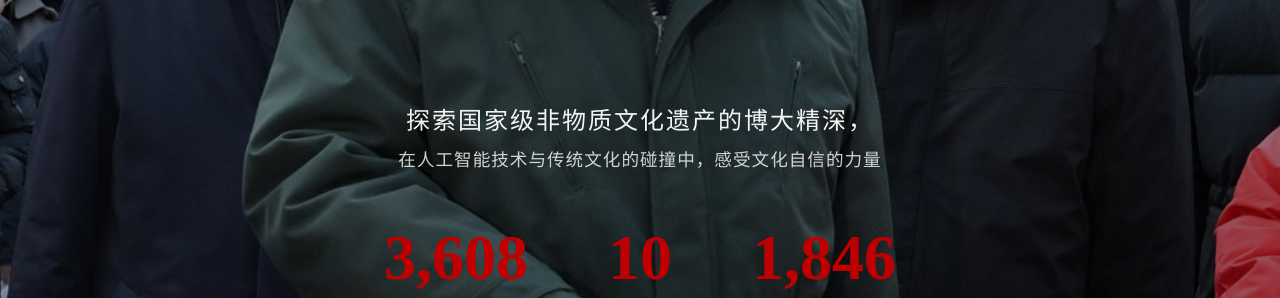
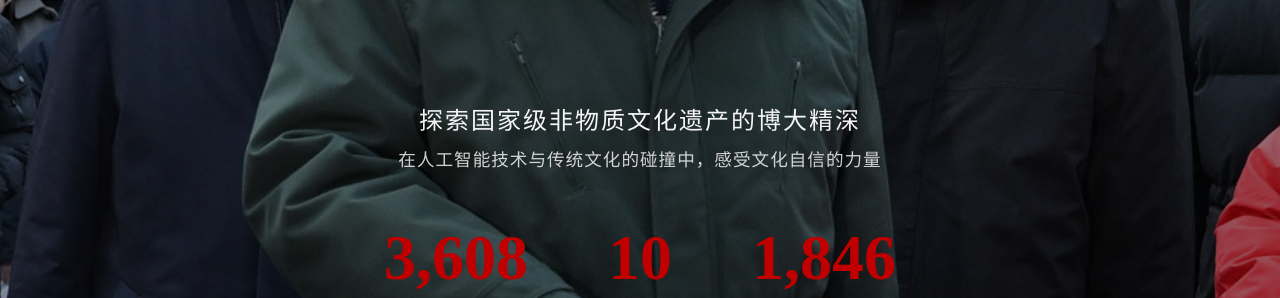
Before and after one commit to Juminary/import, a Flask app: page / in a window 1280 px wide. Shown: the part 1218-1516 px from the top of the page. Run offline with Flask 3, Linux system fonts and the light colour scheme; some web fonts are replaced.

Commit message:
feat: update main page user interface

```diff
--- a/templates/index.html
+++ b/templates/index.html
@@ -37,7 +37,7 @@
             <div class="hero-overlay"></div>
             <div class="hero-content">
                 <h1 class="main-title">图谱溯文脉 <span class="divider">·</span> AI焕非遗</h1>
-                <p class="subtitle">探索国家级非物质文化遗产的博大精深，</p>
+                <p class="subtitle">探索国家级非物质文化遗产的博大精深</p>
                 <p class="subtitle-small">在人工智能技术与传统文化的碰撞中，感受文化自信的力量</p>
                 <div class="hero-stats">
                     <div class="stat-item">
```
